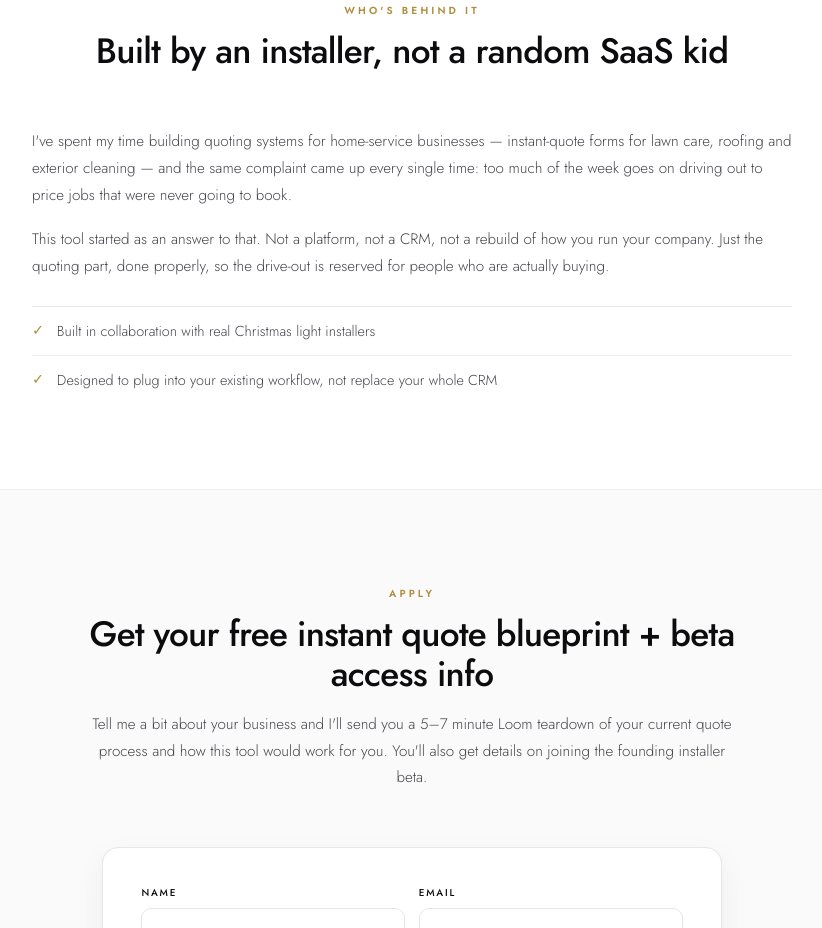
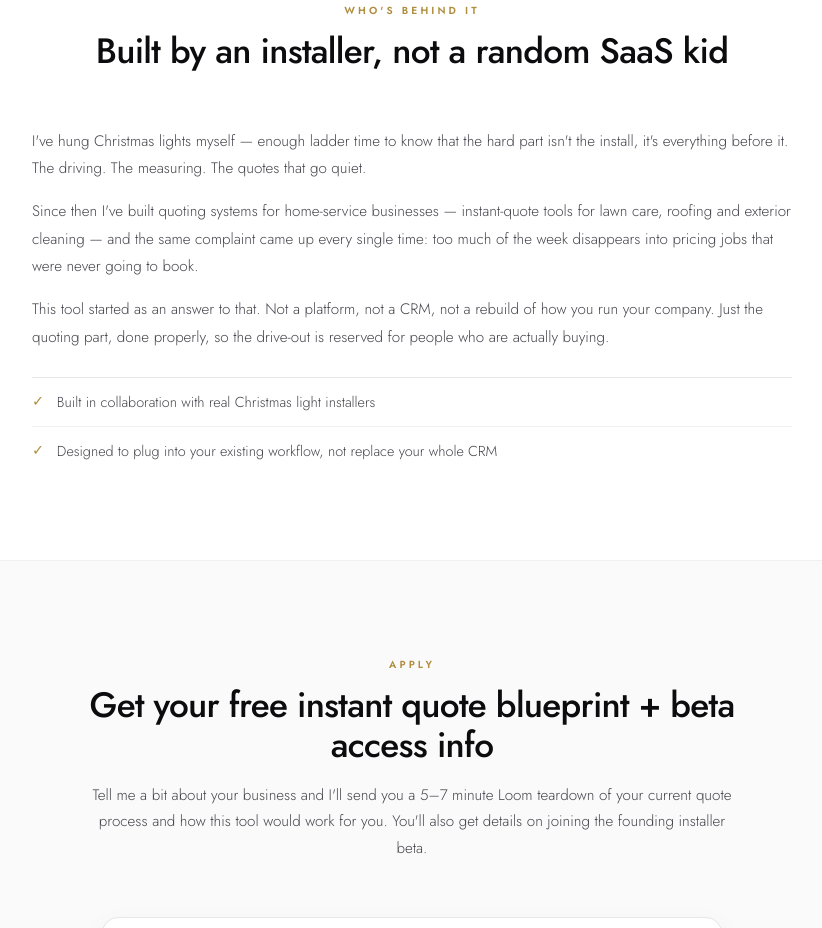
Before and after one commit to AdamB38/oppodel, a website: page beta/index.html in a window 1280 px wide. Shown: the part 3279-4207 px from the top of the page, without its empty margins (228-1050 px from the left). Drawn offline with Linux system fonts and the light colour scheme.

Commit message:
State the install experience directly in About the Builder
Now that the ladder time is confirmed, the section claims it rather
than working around it — kept modest, no claim of scale.

```diff
--- a/beta/index.html
+++ b/beta/index.html
@@ -406,7 +406,8 @@ footer { border-top: 1px solid var(--line); padding: 2.25rem 0; }
     </div>
 
     <div class="builder">
-      <p>I've spent my time building quoting systems for home-service businesses &mdash; instant-quote forms for lawn care, roofing and exterior cleaning &mdash; and the same complaint came up every single time: too much of the week goes on driving out to price jobs that were never going to book.</p>
+      <p>I've hung Christmas lights myself &mdash; enough ladder time to know that the hard part isn't the install, it's everything before it. The driving. The measuring. The quotes that go quiet.</p>
+      <p>Since then I've built quoting systems for home-service businesses &mdash; instant-quote tools for lawn care, roofing and exterior cleaning &mdash; and the same complaint came up every single time: too much of the week disappears into pricing jobs that were never going to book.</p>
       <p>This tool started as an answer to that. Not a platform, not a CRM, not a rebuild of how you run your company. Just the quoting part, done properly, so the drive-out is reserved for people who are actually buying.</p>
 
       <ul class="plist">
```
